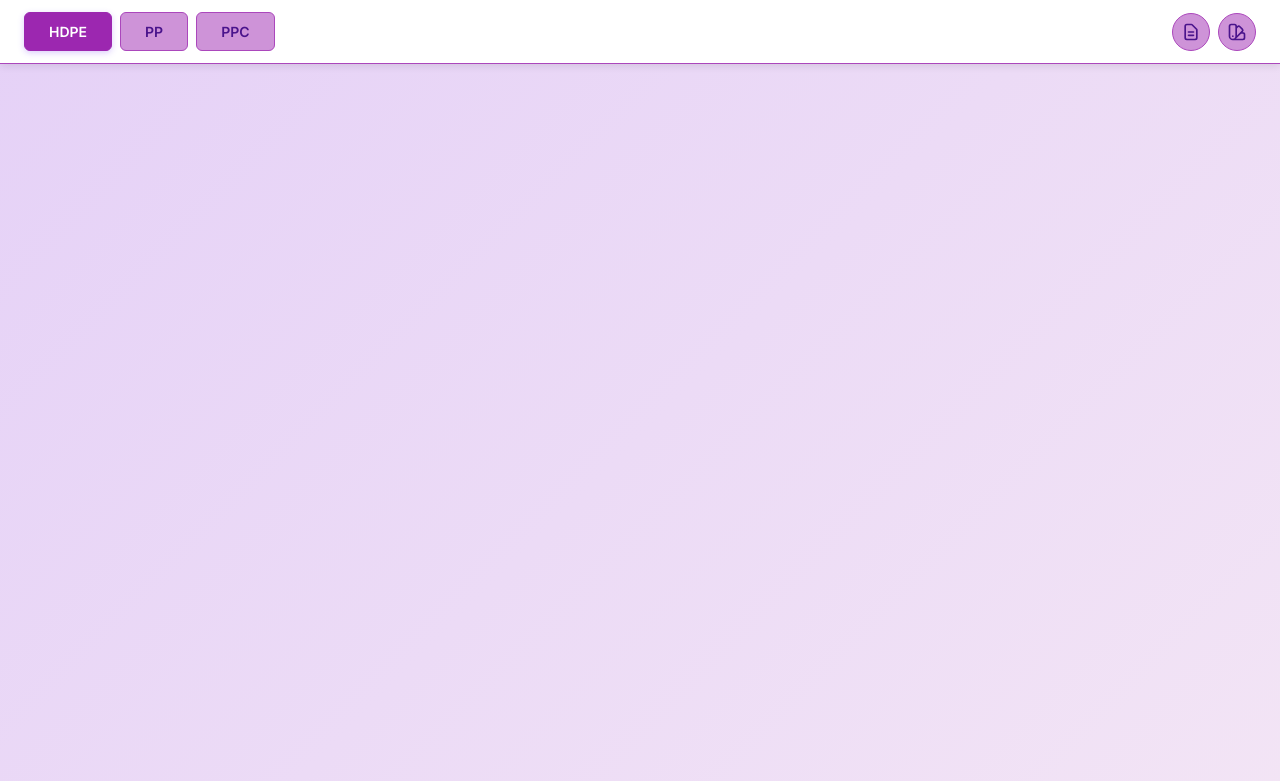
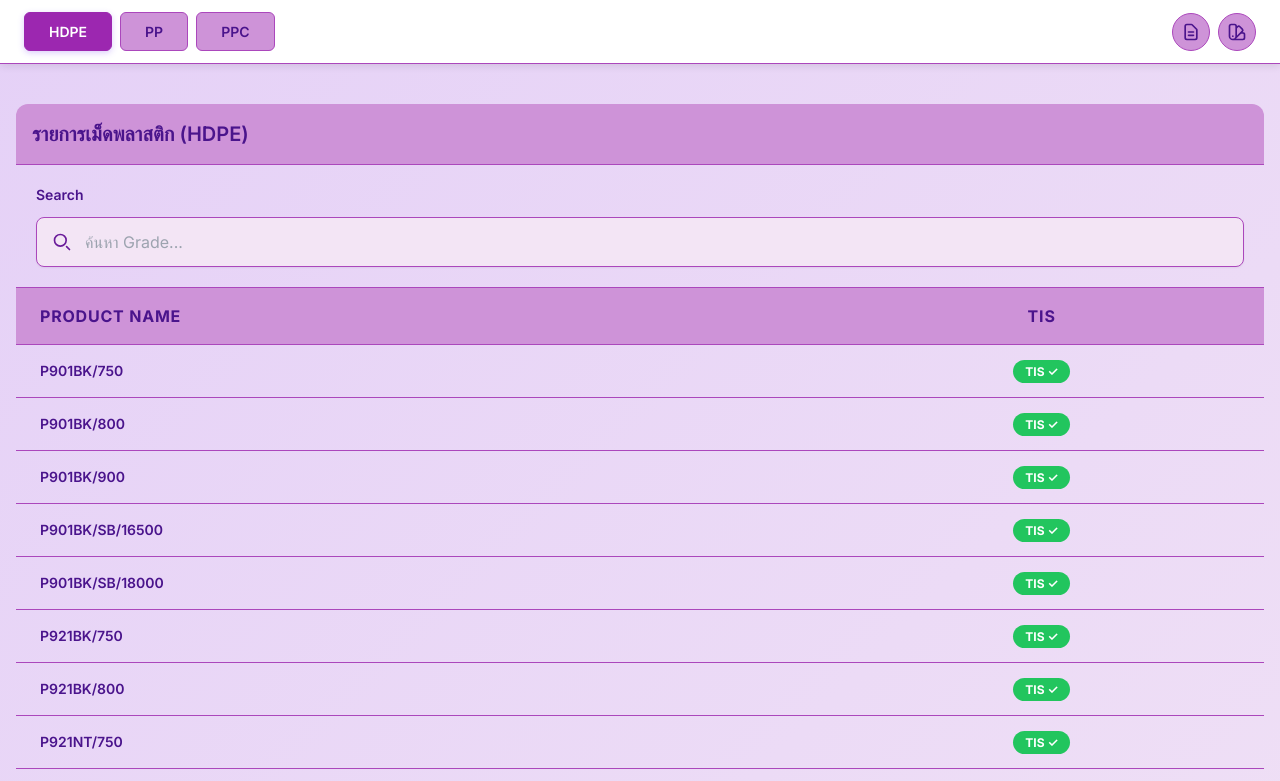
Before and after one commit to jamorn/HD_Print_Tag_Jumbo-offline, a website: page Reference-Code/Print_JB_Ver_19Jan2026/index.html in a window 1280 px wide. Both pictures are taken after a click on the button "HDPE". Shown: the top 781 px of the page. Drawn offline with Linux system fonts and the light colour scheme; files that its build step writes are made by us from their sources.

Commit message:
feat: initialize UI - render table/form and wire unit buttons on load

```diff
--- a/Reference-Code/Print_JB_Ver_19Jan2026/index.html
+++ b/Reference-Code/Print_JB_Ver_19Jan2026/index.html
@@ -92,7 +92,13 @@
     </div>
 
     <div id="app" class="container mx-auto px-4 py-6 max-w-7xl mt-20">
-        <!-- App content -->
+        <div class="grid grid-cols-1 md:grid-cols-3 gap-6">
+            <!-- Left: Table (takes 2/3 on md+) -->
+            <div id="tableContainer" class="md:col-span-2"></div>
+
+            <!-- Right: Form / Controls (takes 1/3 on md+) -->
+            <div id="formContainer" class="md:col-span-1"></div>
+        </div>
     </div>
 
     <!-- Load scripts in order (these are local files copied into js/ directory) -->
@@ -101,7 +107,6 @@
     <script src="./js/gradeHistoryManager.js"></script>
     <script src="./js/tableComponent.js"></script>
     <script src="./js/formComponent.js"></script>
-    <script src="./js/hdpe_pellet.js"></script>
     <script src="./js/shift_compare.js"></script>
     <script src="./js/sweetalert2.all.min.js"></script>
     <script src="./js/theme.js"></script>
--- a/Reference-Code/Print_JB_Ver_19Jan2026/js/main.js
+++ b/Reference-Code/Print_JB_Ver_19Jan2026/js/main.js
@@ -8,4 +8,30 @@ document.addEventListener('DOMContentLoaded', function() {
         ThemeManager.init();
     }
     if (typeof updateDateTime === 'function') updateDateTime();
+
+    // Ensure global AppState
+    if (!window.AppState) window.AppState = {};
+    // Default unit
+    window.AppState.currentUnit = window.AppState.currentUnit || 'HDPE';
+
+    // Initial render
+    if (typeof renderTable === 'function') {
+        try { renderTable(window.AppState.currentUnit); } catch (e) { console.warn('renderTable failed', e); }
+    }
+    if (typeof renderForm === 'function') {
+        try { renderForm(window.AppState.currentUnit); } catch (e) { console.warn('renderForm failed', e); }
+    }
+
+    // Wire unit buttons
+    const unitButtons = document.querySelectorAll('.unit-btn');
+    unitButtons.forEach(btn => {
+        btn.addEventListener('click', () => {
+            unitButtons.forEach(b => b.classList.remove('active'));
+            btn.classList.add('active');
+            const unit = btn.dataset.unit;
+            window.AppState.currentUnit = unit;
+            if (typeof renderTable === 'function') renderTable(unit);
+            if (typeof renderForm === 'function') renderForm(unit);
+        });
+    });
 });
```
